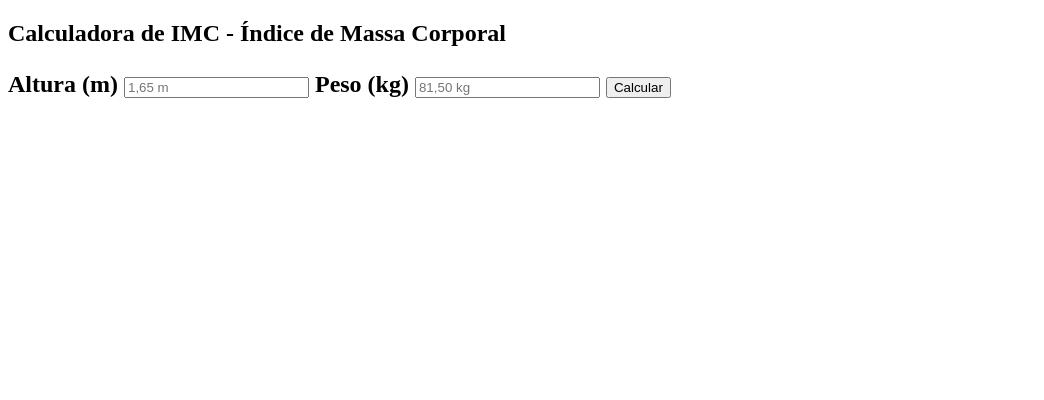
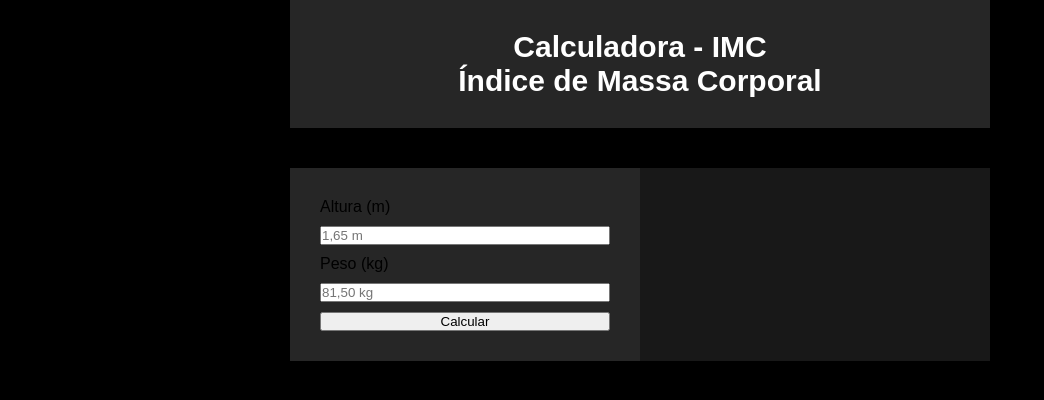
Before and after one commit to angelarenata/calculadora-de-imc, a plain HTML site: page index.html in a window 1280 px wide. Shown: the whole page, without its empty margins (0-1044 px from the left). Drawn offline with Linux system fonts and the light colour scheme.

Commit message:
inserindo a estilização básica e criando a div:resultado

```diff
--- a/index.html
+++ b/index.html
@@ -12,9 +12,11 @@
     <body>
 
         <main>
-            <section>
+            <section class="principal">
 
-                <h1>Calculadora de IMC - Índice de Massa Corporal</p>
+                <h1 class="titulo">Calculadora - IMC<br>Índice de Massa Corporal</h1>
+
+                <div class="container">
                     <form class="calculadora">
                         <label for="altura">Altura (m)</label>
                         <input type="text" id="altura" class="input" required placeholder="1,65 m">
@@ -25,7 +27,11 @@
                         <input type="submit" value="Calcular" class="enviar">
                     </form>
 
+                    <div class="resultado" id="resultdado"></div>
+                </div>
             </section>
         </main>
+
+        <script src="script.js"></script>
     </body>
 </html>
--- a/style.css
+++ b/style.css
@@ -0,0 +1,49 @@
+* {
+    padding: 0;
+    margin: 0;
+    box-sizing: border-box;
+
+    font-family: 'Ubuntu', sans-serif;
+}
+
+body {
+    width: 100%;
+    min-height: 100vh;
+    background-color: black;
+
+}
+
+.titulo {
+    background-color: #262626;
+    padding: 30px;
+    text-align: center;
+    color: white;
+    font-size: 30px;
+    margin: 0 auto;
+    max-width: 700px;
+}
+
+.container {
+    display: flex;
+    flex-wrap: wrap;
+    justify-content: center;
+    max-width: 700px;
+    margin: 0 auto;
+    border-radius: 20px;
+    margin-top: 40px;
+}
+
+.calculadora {
+    width: 50%;
+    background-color: #262626;
+    display: flex;
+    flex-direction: column;
+    gap: 10px;
+    padding: 30px;
+}
+
+.resultado {
+    background-color: #181818;
+    width: 50%;
+    padding: 30px;
+}
```
Lines whose indentation alone changed are shown as unchanged.
